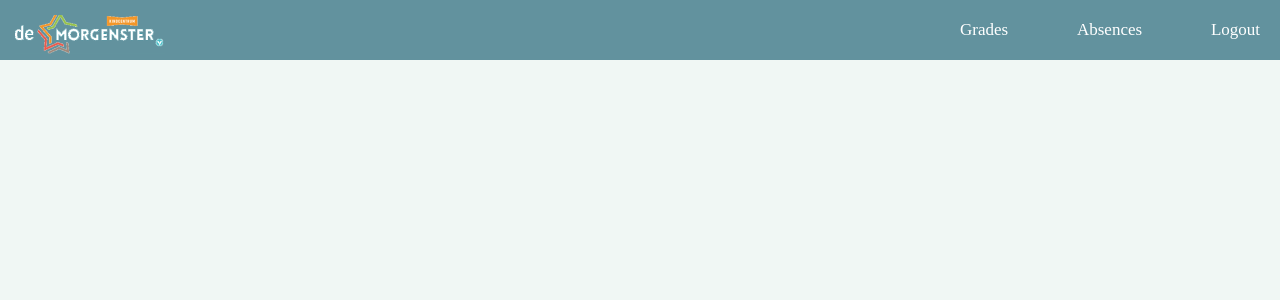
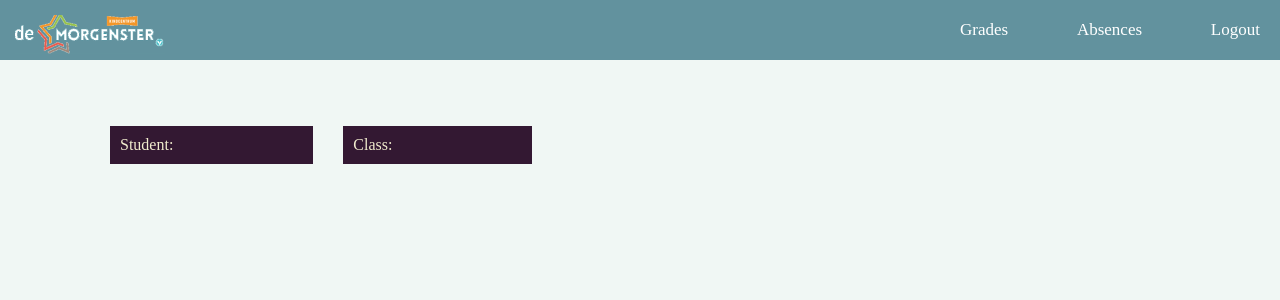
Before and after one commit to gtomkiel/GroupB-term2, a PHP site: page / in a window 1280 px wide. Shown: the top 300 px of the page. Run offline with PHP 8.4, Linux system fonts and the light colour scheme.

Commit message:
info section added

```diff
--- a/app/public/index.html
+++ b/app/public/index.html
@@ -11,19 +11,27 @@
 	<body>
 		<div id="gridContainer">
 			<header>
-
 				<div class="Logo">
 					<img  src="img/logo.png"alt="Logo" title="Logo">
 				</div>
 
-
+				<nav>
 				<ul>
 					<li><a>Grades</a></li>
 					<li><a>Absences</a></li>
 					<li><a>Logout</a></li>
 				</ul>
+				</nav>
+			</header>
 
-			</header>
+			<div class="info">
+				<ul>
+					<li>Student:</li>
+					<li>Class:</li>
+				</ul>
+			</div>
+
+
 		</div>
 	</body>
 </html>
--- a/app/public/styles/style.css
+++ b/app/public/styles/style.css
@@ -36,7 +36,7 @@ header img{
 
 
 /* nav settings */
-header > ul{
+header > nav ul{
    grid-column: 4/7;
    list-style-type: none;
    display: flex;
@@ -45,7 +45,7 @@ header > ul{
 	width:300px;
 }
 
-ul{
+nav ul{
    display: flex;
    justify-content: space-between;
    align-items:flex-end;
@@ -55,3 +55,25 @@ ul{
    height: 100%;
    font-size: 17px;
 }
+
+/*Main*/
+
+.info{
+	grid-column:1/5;
+}
+
+.info ul{
+
+	list-style-type:none;
+	color:#F1ECCE;
+	display:flex;
+	justify-content:space-between;
+	width:200px;
+	margin-left:50px;
+}
+
+.info li{
+	background-color:#331832;
+	padding:10px 140px 10px 10px;
+	margin:50px 10px 10px 20px;
+}
```
Lines whose indentation alone changed are shown as unchanged.
